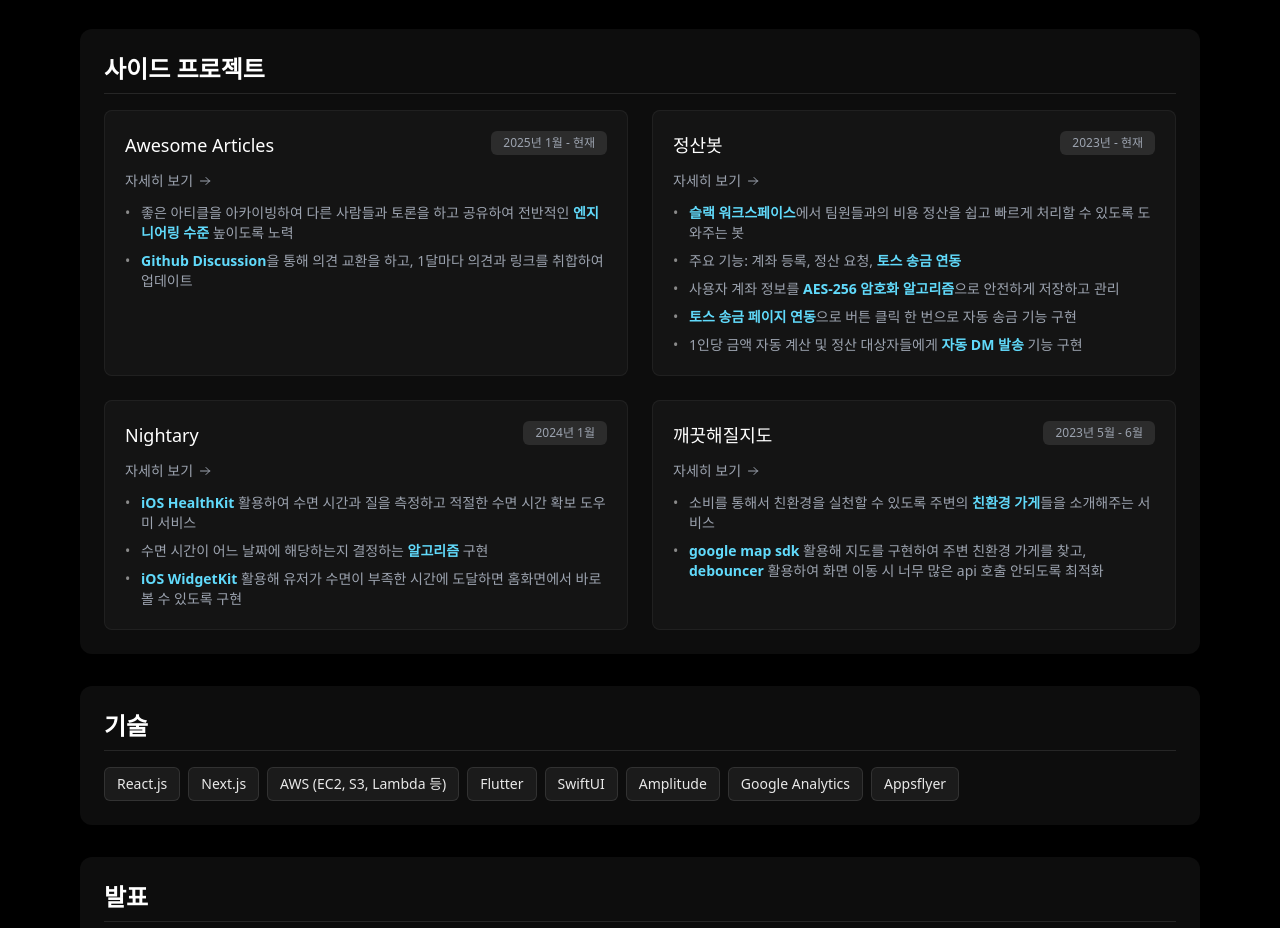
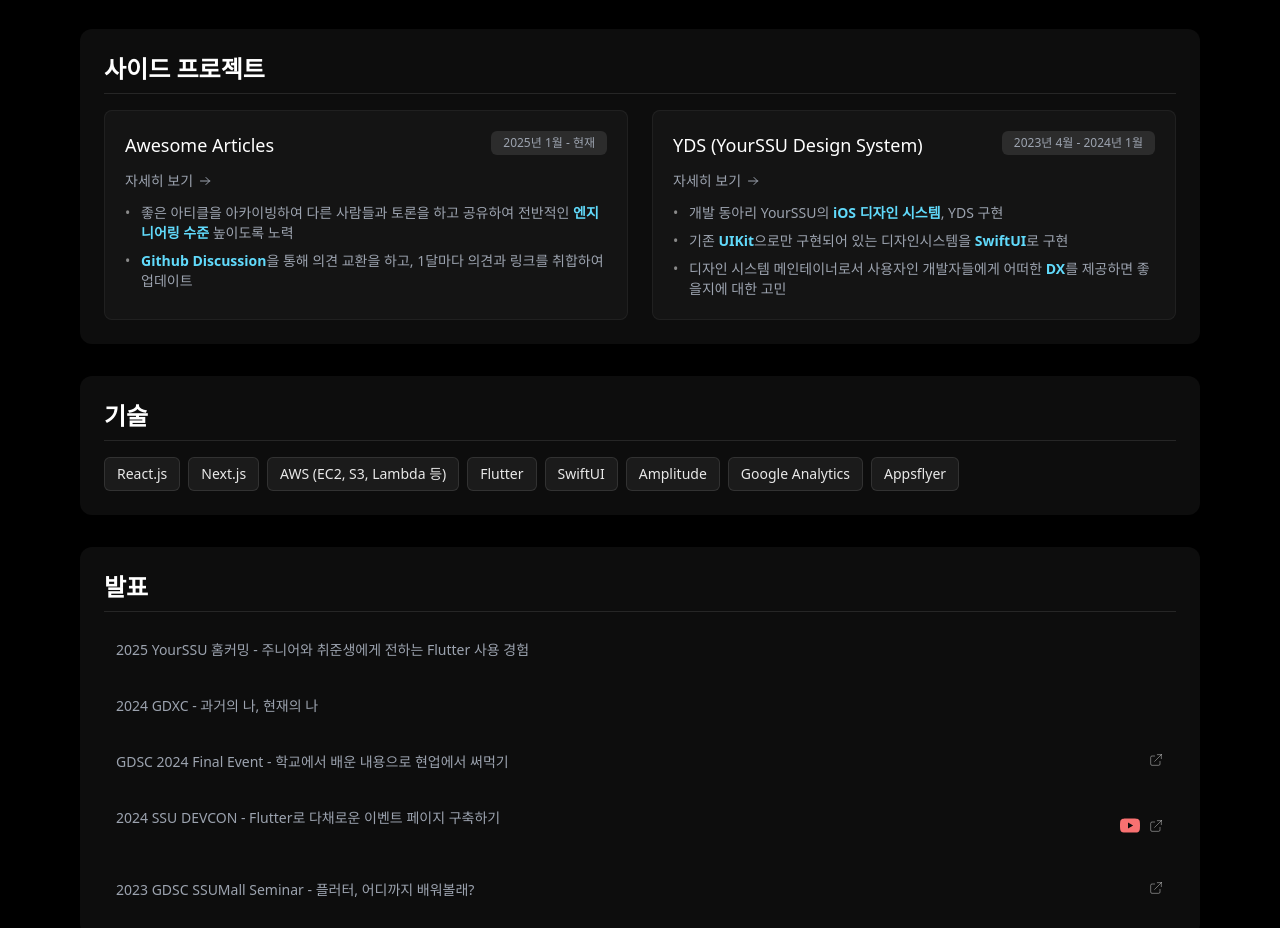
Before and after one commit to halfmoon-mind/projects, a React (Vite) app: page /resume in a window 1280 px wide. Shown: the part 1640-2568 px from the top of the page. Built offline with nearby package versions, Linux system fonts and the light colour scheme.

Commit message:
feat: YDS 업데이트

```diff
--- a/src/pages/Resume.tsx
+++ b/src/pages/Resume.tsx
@@ -179,34 +179,13 @@
       ],
     },
     {
-      name: "정산봇",
-      period: "2023년 - 현재",
-      link: "https://slack.com/marketplace/A087W0YSC7N-",
+      name: "YDS (YourSSU Design System)",
+      period: "2023년 4월 - 2024년 1월",
+      link: "https://github.com/yourssu/YDS-iOS",
       description: [
-        "<strong class='text-[#61dafb]'>슬랙 워크스페이스</strong>에서 팀원들과의 비용 정산을 쉽고 빠르게 처리할 수 있도록 도와주는 봇",
-        "주요 기능: 계좌 등록, 정산 요청, <strong class='text-[#61dafb]'>토스 송금 연동</strong>",
-        "사용자 계좌 정보를 <strong class='text-[#61dafb]'>AES-256 암호화 알고리즘</strong>으로 안전하게 저장하고 관리",
-        "<strong class='text-[#61dafb]'>토스 송금 페이지 연동</strong>으로 버튼 클릭 한 번으로 자동 송금 기능 구현",
-        "1인당 금액 자동 계산 및 정산 대상자들에게 <strong class='text-[#61dafb]'>자동 DM 발송</strong> 기능 구현",
-      ],
-    },
-    {
-      name: "Nightary",
-      period: "2024년 1월",
-      link: "https://github.com/GDSC-snowflowerthon/Nightary-team12-mobile",
-      description: [
-        "<strong class='text-[#61dafb]'>iOS HealthKit</strong> 활용하여 수면 시간과 질을 측정하고 적절한 수면 시간 확보 도우미 서비스",
-        "수면 시간이 어느 날짜에 해당하는지 결정하는 <strong class='text-[#61dafb]'>알고리즘</strong> 구현",
-        "<strong class='text-[#61dafb]'>iOS WidgetKit</strong> 활용해 유저가 수면이 부족한 시간에 도달하면 홈화면에서 바로 볼 수 있도록 구현",
-      ],
-    },
-    {
-      name: "깨끗해질지도",
-      period: "2023년 5월 - 6월",
-      link: "https://github.com/May-Be-Clean",
-      description: [
-        "소비를 통해서 친환경을 실천할 수 있도록 주변의 <strong class='text-[#61dafb]'>친환경 가게</strong>들을 소개해주는 서비스",
-        "<strong class='text-[#61dafb]'>google map sdk</strong> 활용해 지도를 구현하여 주변 친환경 가게를 찾고, <strong class='text-[#61dafb]'>debouncer</strong> 활용하여 화면 이동 시 너무 많은 api 호출 안되도록 최적화",
+        "개발 동아리 YourSSU의 <strong class='text-[#61dafb]'>iOS 디자인 시스템</strong>, YDS 구현",
+        "기존 <strong class='text-[#61dafb]'>UIKit</strong>으로만 구현되어 있는 디자인시스템을 <strong class='text-[#61dafb]'>SwiftUI</strong>로 구현",
+        "디자인 시스템 메인테이너로서 사용자인 개발자들에게 어떠한 <strong class='text-[#61dafb]'>DX</strong>를 제공하면 좋을지에 대한 고민",
       ],
     },
   ];
```
